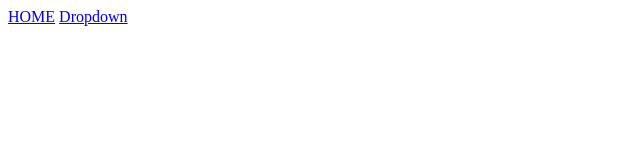
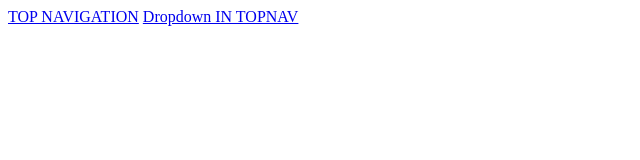
Before and after one commit to sarahazeman/MENU, a plain HTML site: page index.html in a window 1280 px wide. Shown: the whole page, without its empty margins (0-640 px from the left). Drawn offline with Linux system fonts and the light colour scheme.

Commit message:
Update index.html

```diff
--- a/index.html
+++ b/index.html
@@ -7,7 +7,7 @@
     <title>MENU</title>
 </head>
 <body>
-    <a href = 'top_navigation_bar.html'>HOME</a>
-    <a href = 'dropdown_in_topnav.html'>Dropdown</a>
+    <a href="top_navigation_bar.html">TOP NAVIGATION</a>
+    <a href="dropdown_in_topnav.html">Dropdown IN TOPNAV</a>
 </body>
 </html>
```
